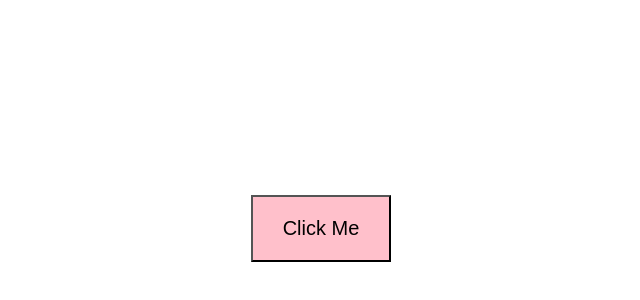
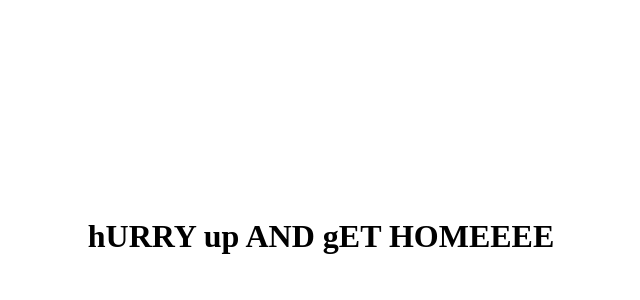
Before and after one commit to jinkiesz/donotclick, a plain HTML site: page index.html in a window 1280 px wide. Shown: the part 172-472 px from the top of the page, without its empty margins (319-959 px from the left). Drawn offline with Linux system fonts and the light colour scheme.

Commit message:
Add files via upload

```diff
--- a/index.html
+++ b/index.html
@@ -5,38 +5,9 @@
     <meta name="viewport" content="width=device-width, initial-scale=1.0">
     <title>Document</title>
     <link rel="stylesheet" href="valentines.css">
-    <script>
-        function handleButtonClick() {
-            var btn = document.getElementById('myButton');
-            var msg = document.getElementById('message');
-            var dishesMsg = document.getElementById('dishesMessage');
-            btn.style.display = 'none'; // Hide the button
-            msg.style.display = 'block'; // Show the 'You stink!' message
-
-            // Delay before starting to display 'go do the dishes' letter by letter
-            setTimeout(function() {
-                var text = 'can you pretty pretty please get me two small bottles of white wine once you get off from work?';
-                var i = 0;
-                var interval = setInterval(function() {
-                    if (i < text.length) {
-                        dishesMsg.innerHTML += text[i];
-                        i++;
-                    } else {
-                        clearInterval(interval);
-                    }
-                }, 100); // Speed of letters appearing
-            }, 1500); // Delay in milliseconds before letters start appearing
-        }
-    </script>
 </head>
 <body>
-    <div id="container">
-        <button id="myButton" class="myButton" onclick="handleButtonClick()">Click Me</button>
-        <p id="message" style="display: none;">You stink!</p>
-        <p id="dishesMessage" style="display: block;"></p>
-    </div>
+    <div class="container">
+        <h1 class="title">hURRY up AND gET HOMEEEE</h1>
 </body>
 </html>
-
-</body>
-</html>
--- a/valentines.css
+++ b/valentines.css
@@ -1,11 +1,4 @@
-/* Style for the button */
-.myButton {
-    padding: 20px 30px; /* Add some padding */
-    background-color: pink; /* Pink background */
-    font-size: 20px;
-    /* ... other styles ... */
-    /* Ensure other styles like padding, border, etc., are included here as before */
-}
+/* Style for the button *
 
 /* Centering the button */
 body {
```
